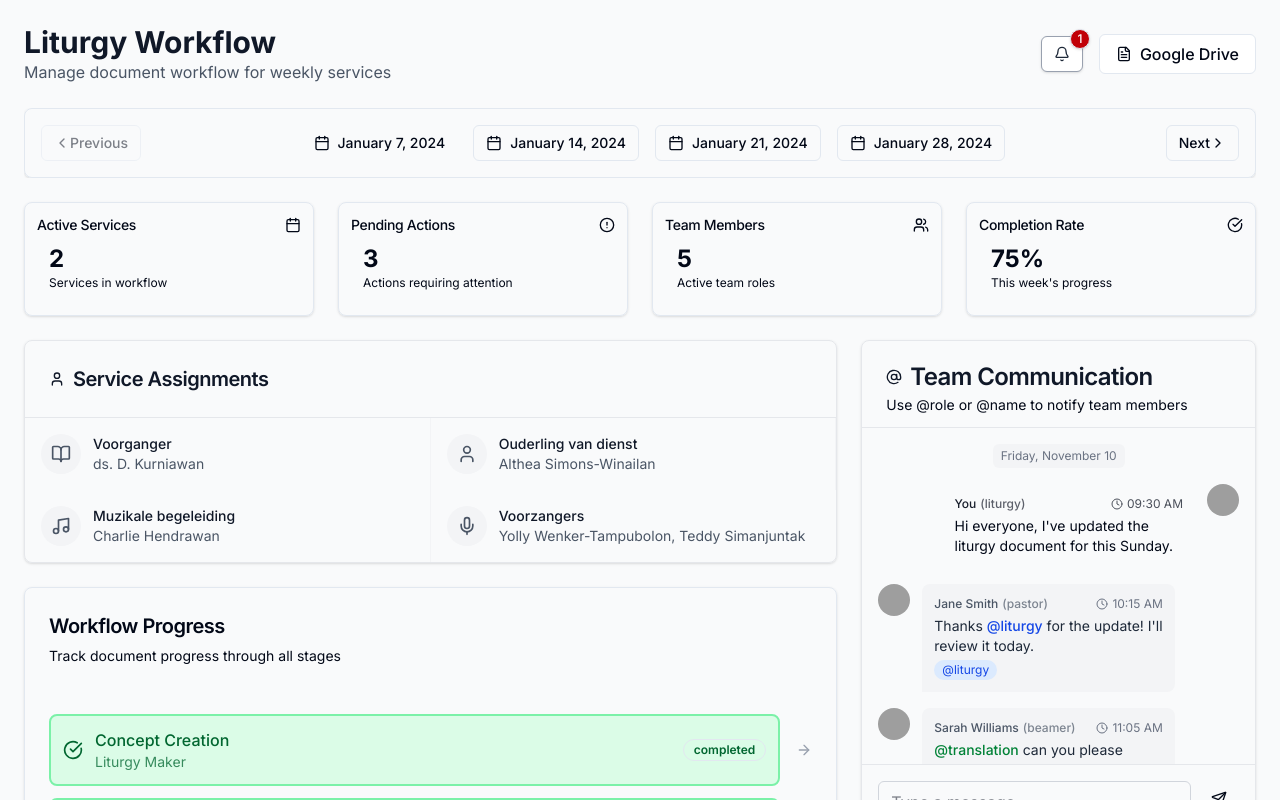
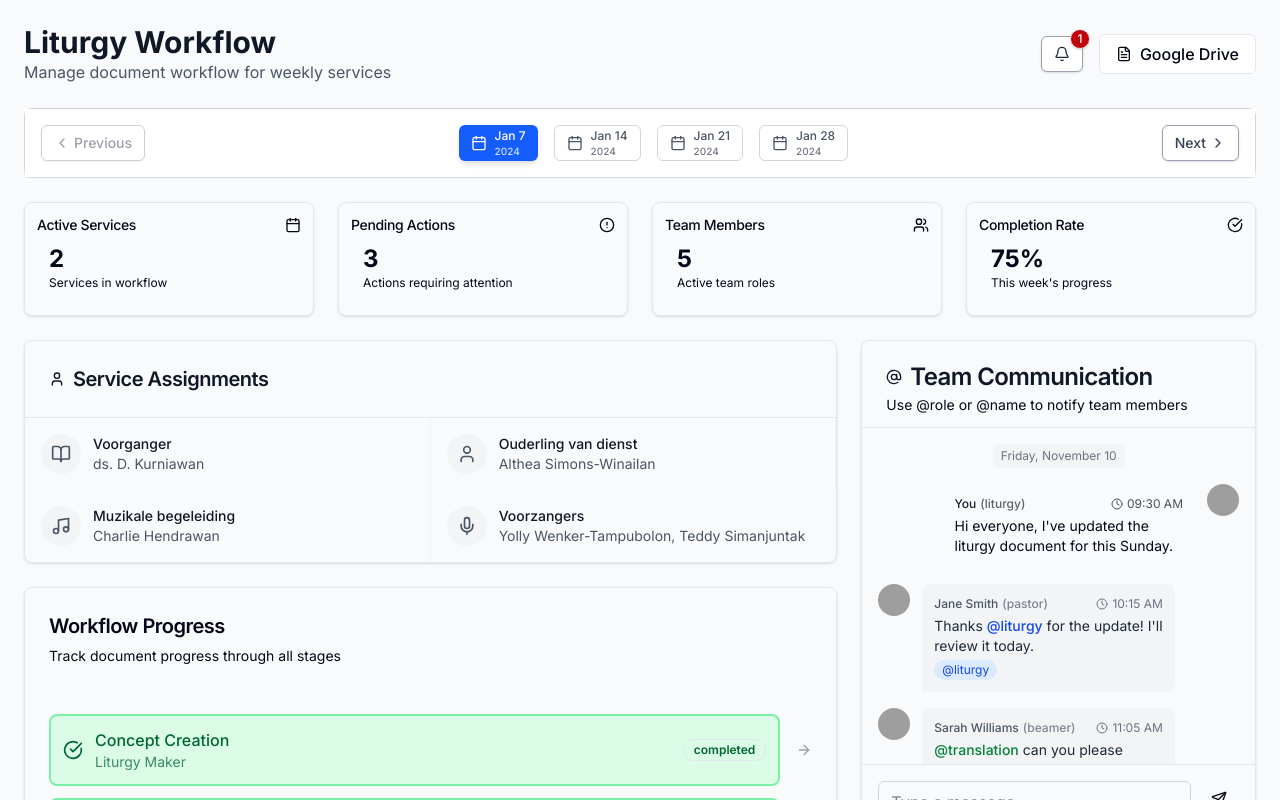
Before and after one commit to noturnachs/gkin, a React (Vite) app: page / in a window 1280 px wide. Shown: the top 800 px of the page. Built offline with nearby package versions, Linux system fonts and the light colour scheme; grey boxes are pictures that could not be loaded.

Commit message:
Update week-selector.jsx

```diff
--- a/src/components/week-selector.jsx
+++ b/src/components/week-selector.jsx
@@ -55,41 +55,83 @@ export function WeekSelector({ selectedWeek, onWeekChange }) {
     });
   };
 
+  // Get day name for the selected date
+  const getDayName = (dateString) => {
+    const date = new Date(dateString);
+    return date.toLocaleDateString('en-US', { weekday: 'long' });
+  };
+
   return (
-    <Card className="relative z-20">
-      <CardContent className="p-3 md:p-4">
+    <Card className="relative z-20 border border-gray-300 shadow-md">
+      <CardContent className="p-3 md:p-4 bg-white">
         {/* Desktop View */}
         <div className="hidden md:flex items-center justify-between">
-          <Button variant="outline" size="sm" onClick={goToPrevious} disabled={currentIndex <= 0}>
-            <ChevronLeft className="w-4 h-4" />
+          <Button
+            variant="outline"
+            size="sm"
+            onClick={goToPrevious}
+            disabled={currentIndex <= 0}
+            className="border-gray-400 text-gray-700 hover:bg-gray-100 hover:text-gray-900 shadow-sm"
+          >
+            <ChevronLeft className="w-4 h-4 mr-1" />
             Previous
           </Button>
 
           <div className="flex items-center gap-4">
-            {weeks.map((week) => (
+            {weeks.map((week) => {
+              const isSelected = selectedWeek === week.date;
+              const isPast = new Date(week.date) < new Date() && !isSelected;
+              const isFuture = new Date(week.date) > new Date() && !isSelected;
+
+              return (
                 <Button
                   key={week.date}
-                variant={selectedWeek === week.date ? "default" : "outline"}
+                  variant={isSelected ? "default" : "outline"}
                   size="sm"
                   onClick={() => onWeekChange(week.date)}
-                className="flex items-center gap-2"
+                  className={`flex items-center gap-2 ${
+                    isSelected
+                      ? "bg-blue-600 text-white border-blue-700 shadow-md"
+                      : isPast
+                        ? "border-gray-300 text-gray-600 hover:bg-gray-50"
+                        : isFuture
+                          ? "border-blue-300 text-blue-700 hover:bg-blue-50"
+                          : "border-gray-400 text-gray-800 hover:bg-gray-50"
+                  }`}
                 >
-                <Calendar className="w-4 h-4" />
-                {week.title}
+                  <Calendar className={`w-4 h-4 ${isSelected ? "text-white" : "text-gray-600"}`} />
+                  <div className="flex flex-col items-start">
+                    <span className="text-xs">{new Date(week.date).toLocaleDateString('en-US', { month: 'short', day: 'numeric' })}</span>
+                    <span className="text-[10px] opacity-80">{new Date(week.date).getFullYear()}</span>
+                  </div>
                 </Button>
-            ))}
+              );
+            })}
           </div>
 
-          <Button variant="outline" size="sm" onClick={goToNext} disabled={currentIndex >= weeks.length - 1}>
+          <Button
+            variant="outline"
+            size="sm"
+            onClick={goToNext}
+            disabled={currentIndex >= weeks.length - 1}
+            className="border-gray-400 text-gray-700 hover:bg-gray-100 hover:text-gray-900 shadow-sm"
+          >
             Next
-            <ChevronRight className="w-4 h-4" />
+            <ChevronRight className="w-4 h-4 ml-1" />
           </Button>
         </div>
 
         {/* Mobile View */}
         <div className="md:hidden">
+          <div className="flex flex-col gap-2">
             <div className="flex items-center justify-between">
-            <Button variant="outline" size="sm" onClick={goToPrevious} disabled={currentIndex <= 0}>
+              <Button
+                variant="outline"
+                size="sm"
+                onClick={goToPrevious}
+                disabled={currentIndex <= 0}
+                className="border-gray-400 text-gray-700 hover:bg-gray-100 shadow-sm"
+              >
                 <ChevronLeft className="w-4 h-4" />
               </Button>
 
@@ -97,43 +139,71 @@ export function WeekSelector({ selectedWeek, onWeekChange }) {
                 <Button
                   ref={buttonRef}
                   variant="outline"
-                className="flex items-center justify-center gap-2 w-full"
+                  className="flex items-center justify-center gap-2 w-full bg-white border-gray-400 text-gray-800 shadow-sm hover:bg-gray-50"
                   onClick={() => setShowDropdown(!showDropdown)}
                 >
-                <Calendar className="w-4 h-4" />
-                <span>{formatShortDate(selectedWeek)}</span>
-                <ChevronDown className="w-4 h-4" />
+                  <Calendar className="w-4 h-4 text-blue-600" />
+                  <span className="font-medium">{formatShortDate(selectedWeek)}</span>
+                  <ChevronDown className="w-4 h-4 text-gray-600" />
                 </Button>
 
                 {showDropdown && (
                   <div
                     ref={dropdownRef}
-                  className="fixed left-1/2 transform -translate-x-1/2 mt-1 w-64 bg-white border border-gray-200 rounded-md shadow-lg z-50"
+                    className="fixed left-1/2 transform -translate-x-1/2 mt-1 w-64 bg-white border border-gray-300 rounded-md shadow-lg z-50"
                     style={{
                       top: buttonRef.current ? buttonRef.current.getBoundingClientRect().bottom + window.scrollY + 5 : 'auto',
                       maxHeight: '200px',
                       overflowY: 'auto'
                     }}
                   >
-                  {weeks.map((week) => (
+                    {weeks.map((week) => {
+                      const isSelected = selectedWeek === week.date;
+                      const dayName = getDayName(week.date);
+
+                      return (
                         <div
                           key={week.date}
-                      className={`p-2 ${selectedWeek === week.date ? 'bg-primary text-primary-foreground' : 'hover:bg-gray-100'} cursor-pointer`}
+                          className={`p-3 border-b border-gray-100 last:border-0 ${
+                            isSelected
+                              ? 'bg-blue-50 border-l-4 border-l-blue-600'
+                              : 'hover:bg-gray-50 border-l-4 border-l-transparent'
+                          } cursor-pointer flex items-center`}
                           onClick={() => {
                             onWeekChange(week.date);
                             setShowDropdown(false);
                           }}
                         >
+                          <div className="flex-1">
+                            <div className={`font-medium ${isSelected ? 'text-blue-700' : 'text-gray-800'}`}>
                               {new Date(week.date).toLocaleDateString('en-US', { month: 'long', day: 'numeric', year: 'numeric' })}
                             </div>
-                  ))}
+                            <div className="text-xs text-gray-500">{dayName}</div>
+                          </div>
+                          {isSelected && (
+                            <div className="w-2 h-2 rounded-full bg-blue-600"></div>
+                          )}
+                        </div>
+                      );
+                    })}
                   </div>
                 )}
               </div>
 
-            <Button variant="outline" size="sm" onClick={goToNext} disabled={currentIndex >= weeks.length - 1}>
+              <Button
+                variant="outline"
+                size="sm"
+                onClick={goToNext}
+                disabled={currentIndex >= weeks.length - 1}
+                className="border-gray-400 text-gray-700 hover:bg-gray-100 shadow-sm"
+              >
                 <ChevronRight className="w-4 h-4" />
               </Button>
+            </div>
+
+            <div className="text-center text-sm font-medium text-gray-800">
+              {getDayName(selectedWeek)}, {new Date(selectedWeek).toLocaleDateString('en-US', { month: 'long', day: 'numeric', year: 'numeric' })}
+            </div>
           </div>
         </div>
       </CardContent>
```
Lines whose indentation alone changed are shown as unchanged.
